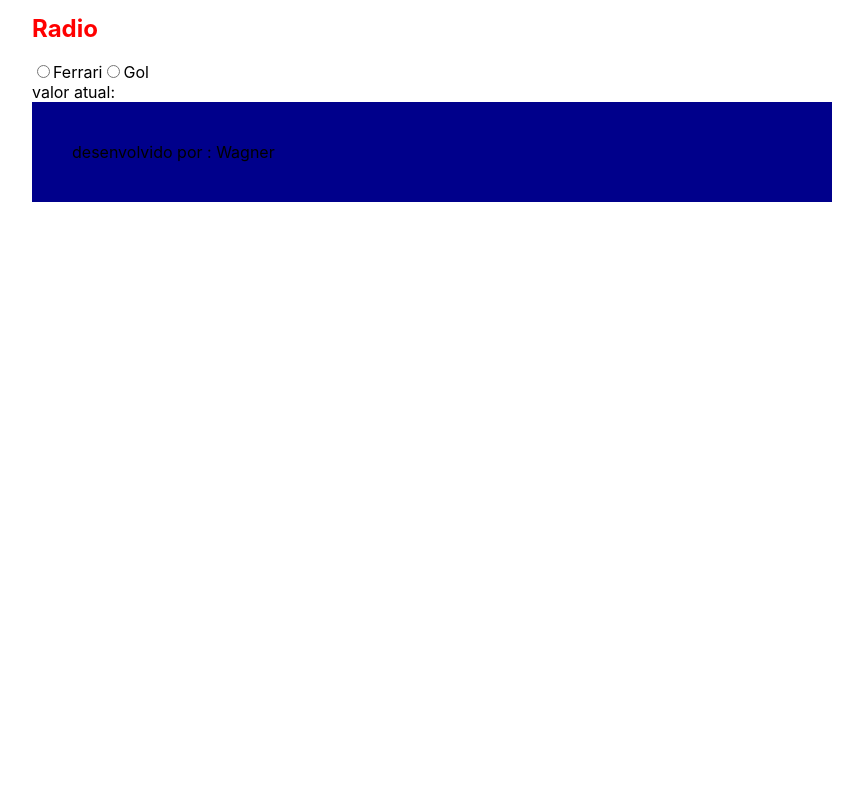
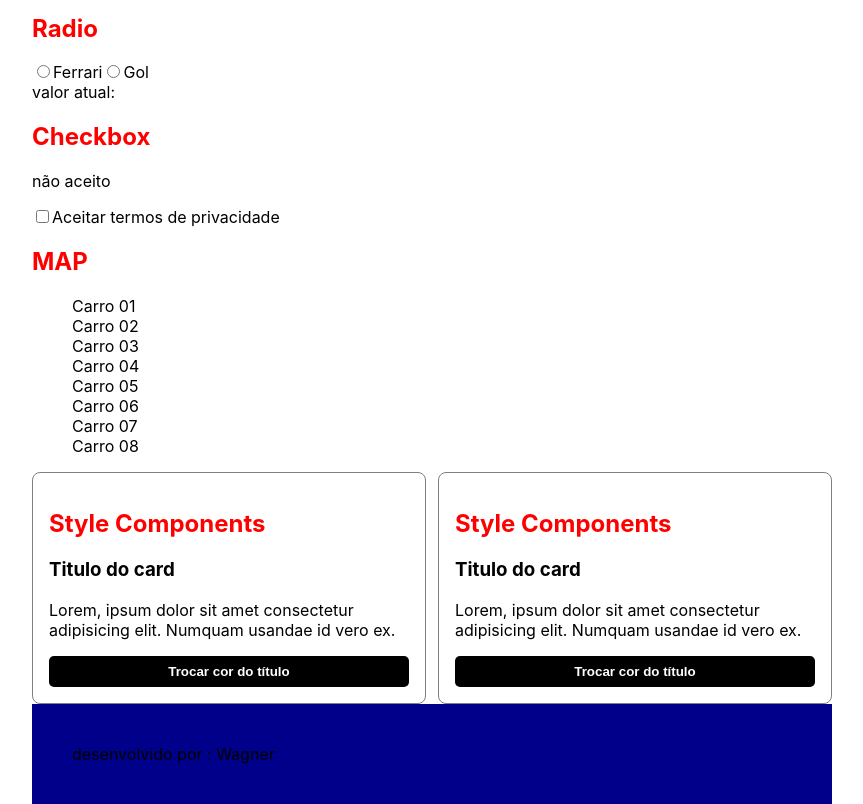
Before and after one commit to wagstalos/study-reactjs-codeboost, a React (Create React App) app: page / in a window 1280 px wide. Shown: the part 2240-3044 px from the top of the page, without its empty margins (208-1071 px from the left). Before the commit the page ends 2442 px from the top, so only its background shows below. Built offline with nearby package versions, Linux system fonts and the light colour scheme.

Commit message:
feat: style components

```diff
--- a/package.json
+++ b/package.json
@@ -10,6 +10,7 @@
     "react": "^18.2.0",
     "react-dom": "^18.2.0",
     "react-scripts": "5.0.1",
+    "styled-components": "^6.0.0-rc.1",
     "web-vitals": "^2.1.4"
   },
   "scripts": {
--- a/src/App.css
+++ b/src/App.css
@@ -31,3 +31,11 @@ footer{
   max-width: 800px;
   margin: 0 auto;
 }
+
+.d-flex{
+  display: flex;
+}
+
+.space-between{
+  justify-content: space-between;
+}
--- a/src/App.js
+++ b/src/App.js
@@ -12,9 +12,12 @@ import Input from "./components/Input";
 import TextArea from "./components/Textarea";
 import Select from "./components/Select";
 import Radio from "./components/Radio"
+import Checkbox from "./components/Checkbox";
+import Map from "./components/Map";
 
 import UserContext from "./context/UserContext";
 import User from "./components/User";
+import Card from "./components/style-components/Card";
 
 function App() {
   const [count, setCount] = useState(0);
@@ -60,6 +63,16 @@ function App() {
 
       <Radio />
 
+      <Checkbox />
+
+      <Map />
+
+      <div className="d-flex space-between">
+        <Card />
+        <Card />
+      </div>
+
+
       <footer>
         desenvolvido por : Wagner
       </footer>
--- /dev/null
+++ b/src/components/CarMap.jsx
@@ -0,0 +1,9 @@
+export default function CarMap({nameCar, index}){
+    return(
+        <div>
+        <span>{nameCar}</span>
+        <span>{index}</span>
+        </div>
+
+    )
+}
--- /dev/null
+++ b/src/components/Checkbox.jsx
@@ -0,0 +1,23 @@
+import { useState } from "react"
+
+export default function Checkbox(){
+    const [termos, setTermos] = useState(false)
+
+    function handleChange({target}){
+        setTermos(target.checked)
+    }
+
+    return(
+        <div>
+            <h2>Checkbox</h2>
+            {
+                termos ? <p>Eu aceito os termos</p> : <p>não aceito</p>
+            }
+
+            <label htmlFor="">
+                <input type="checkbox" value="Termos" checked={termos} onChange={handleChange} />
+            </label>
+            Aceitar termos de privacidade
+        </div>
+    )
+}
--- /dev/null
+++ b/src/components/Map.jsx
@@ -0,0 +1,28 @@
+import CarMap from "./CarMap"
+
+const cars = [
+    'Carro ',
+    'Carro ',
+    'Carro ',
+    'Carro ',
+    'Carro ',
+    'Carro ',
+    'Carro ',
+    'Carro '
+]
+
+export default function Map(){
+    return(
+        <div>
+            <h2>MAP </h2>
+
+            <ul>
+                {
+                    cars.map((car,index) => (
+                        <CarMap key={index} nameCar={car} index={`0${index+1}`}/>
+                    ))
+                }
+            </ul>
+        </div>
+    )
+}
--- /dev/null
+++ b/src/components/style-components/Card.jsx
@@ -0,0 +1,14 @@
+import { useState } from 'react'
+import { StylesCard } from './styles'
+
+export default function Card() {
+    const [isChangeColor, setIsChangeColor] = useState(true)
+    return (
+        <StylesCard titleChangeColor={isChangeColor}>
+            <h2>Style Components</h2>
+            <h3>Titulo do card</h3>
+            <p>Lorem, ipsum dolor sit amet consectetur adipisicing elit. Numquam usandae id vero ex.</p>
+            <button onClick={() => setIsChangeColor(!isChangeColor)}>Trocar cor do título</button>
+        </StylesCard>
+    )
+}
--- /dev/null
+++ b/src/components/style-components/styles.js
@@ -0,0 +1,18 @@
+import styled from 'styled-components'
+
+export const StylesCard = styled.div`
+    border: 1px solid gray;
+    max-width: 45%;
+    padding:16px;
+    border-radius: 8px;
+
+    h2{
+        color: ${({titleChangeColor}) => (titleChangeColor) ? 'red' : 'blue'}
+    }
+
+    button{
+        background-color: #000;
+        color: #fff;
+        width: 100%
+    }
+`
```
Also changed, not shown: 1 other file (tests, documents, lock files or other folders).
